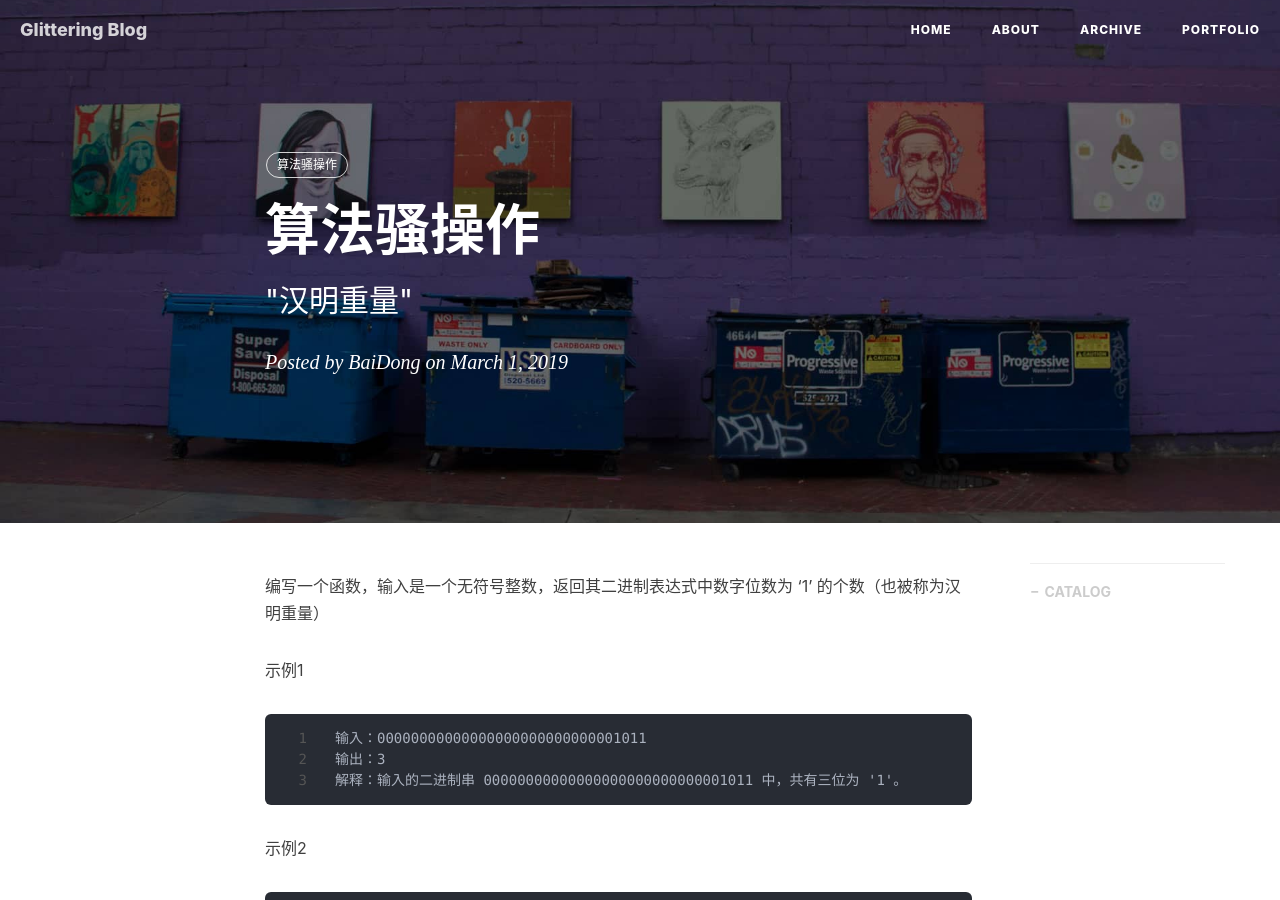
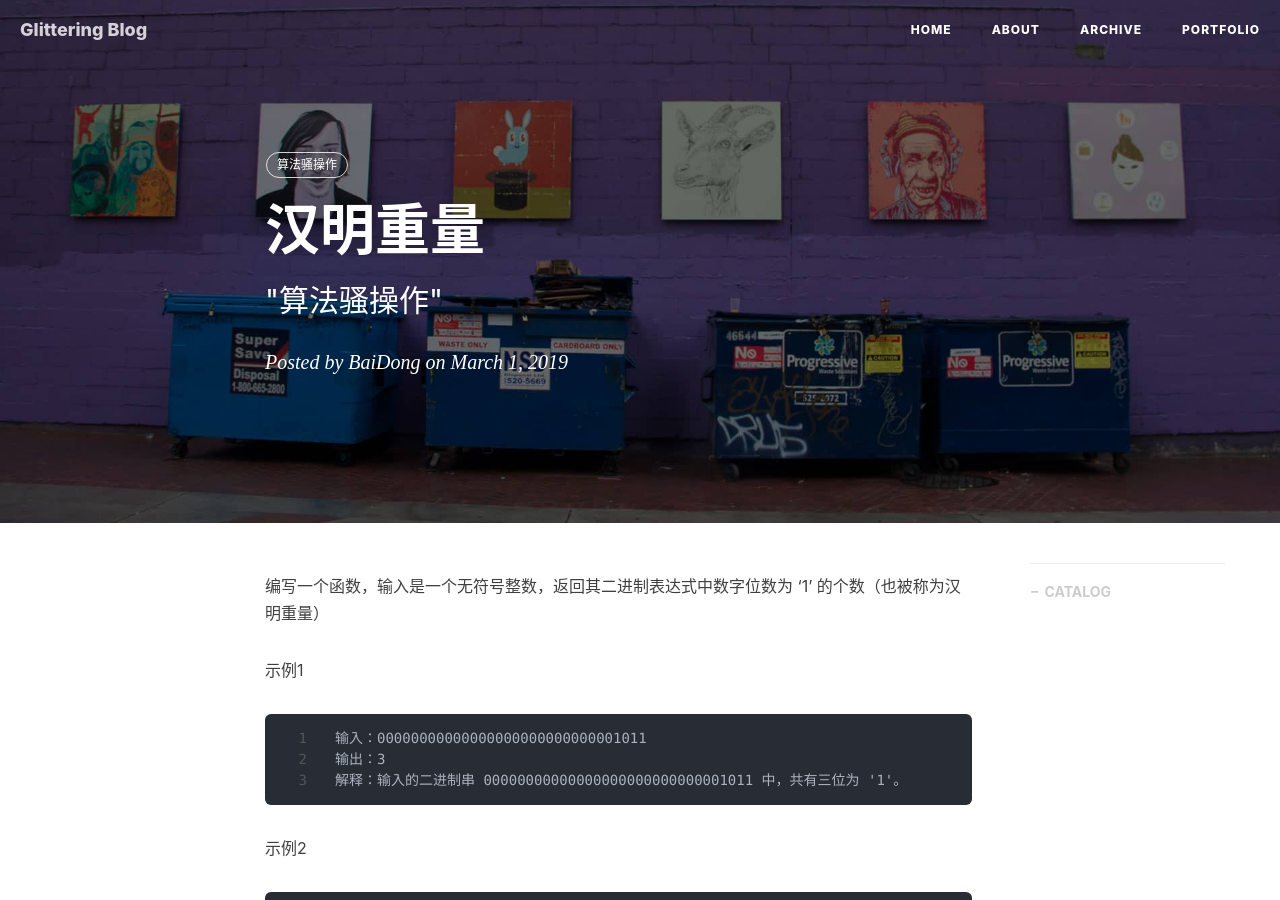
Before and after one commit to 13161231996/13161231996.github.io, a Jekyll site: the page built from _posts/2019-03-01-有趣的骚操作-汉明重量.markdown, in a window 1280 px wide and 900 px high. Built offline with Jekyll 4.4.1, drawn with Linux system fonts in a browser that asks for light colours; nearby versions of some CDN libraries; comment, search, counter and statistics services are not loaded.

```diff
--- a/_posts/2019-03-01-有趣的骚操作-汉明重量.markdown
+++ b/_posts/2019-03-01-有趣的骚操作-汉明重量.markdown
@@ -1,8 +1,8 @@
 ---
 
 layout:     post
-title:      "算法骚操作"
-subtitle:   " \"汉明重量\""
+title:      "汉明重量"
+subtitle:   " \"算法骚操作\""
 date:       2019-03-01 18:39:00
 author:     "BaiDong"
 header-img: "img/home-bg-art.jpg"
```
